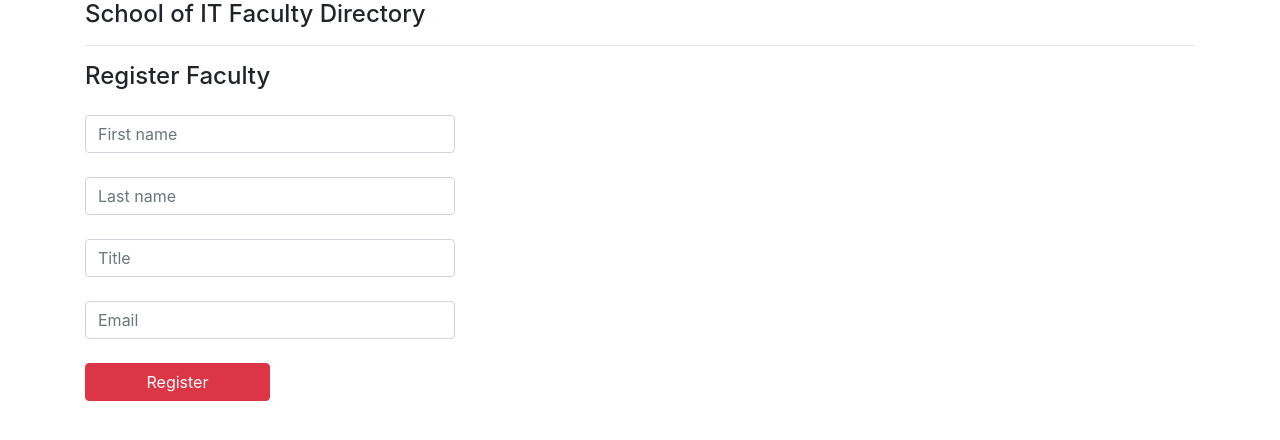
After one commit to smithmaria/basic-springboot, a Spring app: template src/main/resources/templates/faculties/faculty-form.html in a window 1280 px wide. The commit adds this page. Shown: the top 440 px of the page. Run offline with Thymeleaf, Linux system fonts and the light colour scheme; the template is opened without the code that fills it: most values are stand-ins (such as "Sample title", 1, 10 or a date in 2020); data that the repository does not hold is empty.

Commit message:
create add faculty form

```diff
--- a/src/main/java/com/soit/springintro/service/FacultyServiceImpl.java
+++ b/src/main/java/com/soit/springintro/service/FacultyServiceImpl.java
@@ -25,12 +25,12 @@ public class FacultyServiceImpl implements FacultyService {
 
     @Override
     public Faculty findById(int theId) {
-        return null;
+        return facultyRepository.findById(theId).get();
     }
 
     @Override
     public void save(Faculty theFaculty) {
-
+        facultyRepository.save(theFaculty);
     }
 
     @Override
--- /dev/null
+++ b/src/main/resources/templates/faculties/faculty-form.html
@@ -0,0 +1,36 @@
+<!DOCTYPE html>
+<html lang="en" xmlns:th="http://www.thymeleaf.org">
+<head>
+    <!-- Required meta tags -->
+    <meta charset="utf-8">
+    <meta name="viewport" content="width=device-width, initial-scale=1, shrink-to-fit=no">
+
+    <!-- Bootstrap CSS -->
+    <link rel="stylesheet" href="https://cdn.jsdelivr.net/npm/bootstrap@4.0.0/dist/css/bootstrap.min.css" integrity="sha384-Gn5384xqQ1aoWXA+058RXPxPg6fy4IWvTNh0E263XmFcJlSAwiGgFAW/dAiS6JXm" crossorigin="anonymous">
+
+    <title>Faculty Registration</title>
+</head>
+<body>
+
+    <div class="container">
+        <h4>School of IT Faculty Directory</h4>
+        <hr>
+        <p class="h4 mb-4">Register Faculty</p>
+        <form th:action="@{/Faculties/save}" th:object="${faculty}" method="POST"></form>
+
+        <input type="text" th:field="*{firstName}"
+               class="form-control mb-4 col-4" placeholder="First name" >
+        <input type="text" th:field="*{lastName}"
+               class="form-control mb-4 col-4" placeholder="Last name" >
+        <input type="text" th:field="*{title}"
+               class="form-control mb-4 col-4" placeholder="Title" >
+        <input type="text" th:field="*{email}"
+               class="form-control mb-4 col-4" placeholder="Email" >
+
+        <!--Submit Button to add a new faculty-->
+        <button type="submit" class="btn btn-danger col-2">Register</button>
+
+    </div>
+
+</body>
+</html>
```
Also changed, not shown: src/main/java/com/soit/springintro/FacultyController.java (+24 -3 lines), src/main/resources/templates/faculties/list-faculties.html (renamed from src/main/resources/templates/list-faculties.html, +4 -3 lines).
